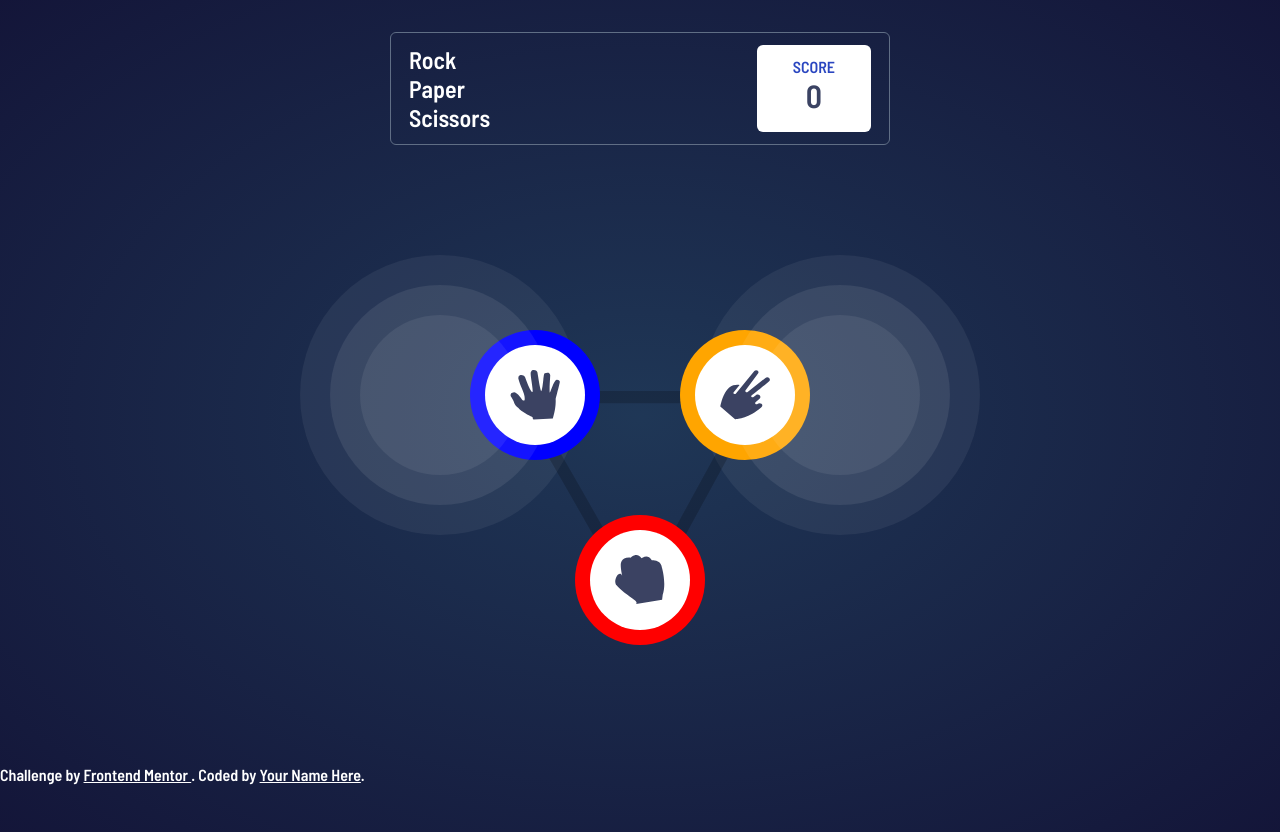
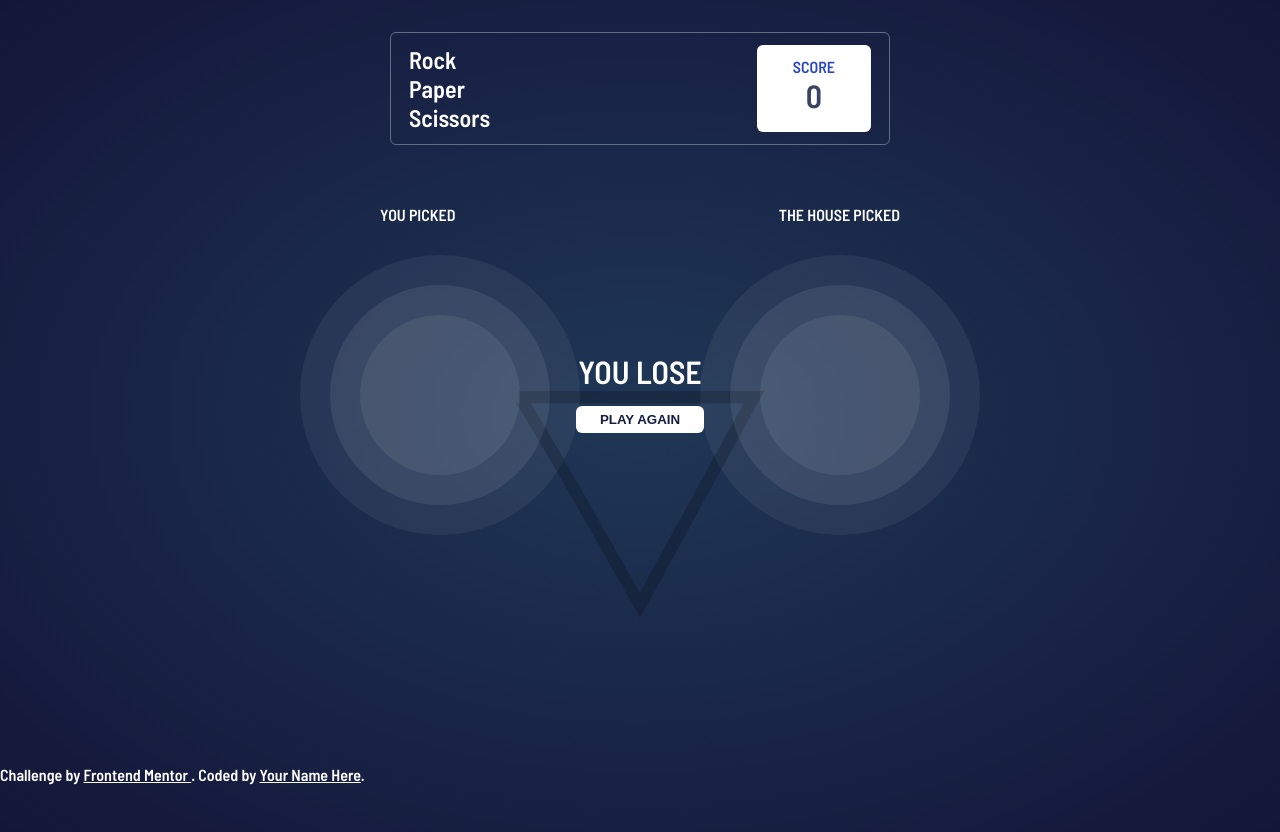
Before and after one commit to tomzacchia/rock-paper-scissors, a website built with webpack: page src/index.html in a window 1280 px wide. Built offline with nearby package versions, Linux system fonts and the light colour scheme.

Commit message:
Refactor overlay text position

```diff
--- a/src/index.html
+++ b/src/index.html
@@ -40,7 +40,7 @@
         <!-- triangular bg -->
         <div class="play-area-bg absolute-horizontal-center"></div>
         <!-- user choice: rock,paper,scissors -->
-        <div class="choices-container absolute-horizontal-center">
+        <!-- <div class="choices-container absolute-horizontal-center">
           <div class="choice-container paper">
             <div class="choice-white-bg">
               <img src="./resources/icon-paper.svg" alt="paper" />
@@ -56,19 +56,19 @@
               <img src="./resources/icon-rock.svg" alt="rock" />
             </div>
           </div>
-        </div>
+        </div> -->
       </div>
 
-      <!-- <div class="game-overlay-container absolute-horizontal-center">
+      <div class="game-overlay-container absolute-horizontal-center">
         <div class="winner-message-container">
           <p>YOU PICKED</p>
-          <p class="message-right">HOUSE PICKED</p>
+          <p class="message-right">THE HOUSE PICKED</p>
         </div>
         <div class="button-container">
           <h1>YOU LOSE</h1>
           <button>PLAY AGAIN</button>
         </div>
-      </div> -->
+      </div>
     </div>
 
     <!-- Attribution -->
--- a/src/scss/_game_overlay.scss
+++ b/src/scss/_game_overlay.scss
@@ -3,10 +3,9 @@
 .game-overlay-container {
   position: absolute;
   z-index: 500;
-  top: 200px;
+  top: 280px;
   width: 100%;
   max-width: 768px;
-  height: 400px;
 }
 
 .winner-message-container {
@@ -51,7 +50,7 @@
 
 @include tablet {
   .game-overlay-container {
-    top: -100px;
+    top: 60px;
   }
 
   .winner-message-container p:first-child {
```
